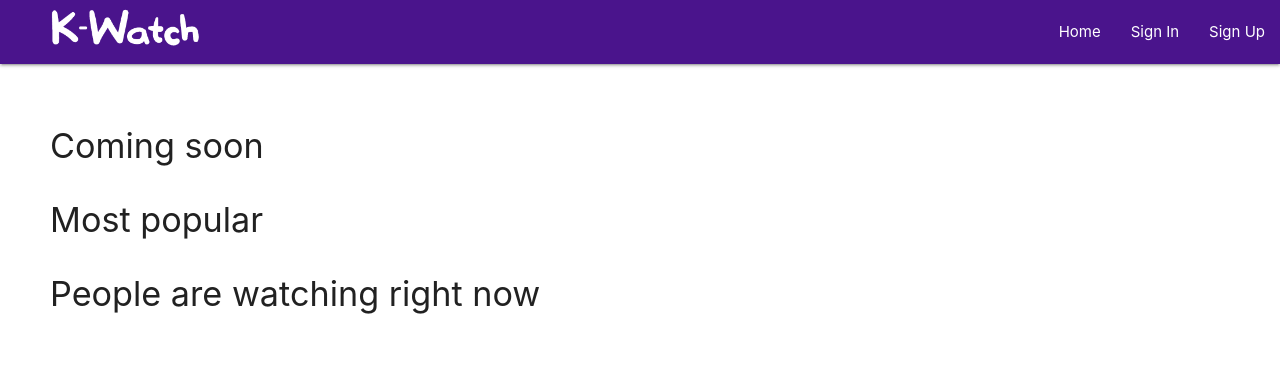
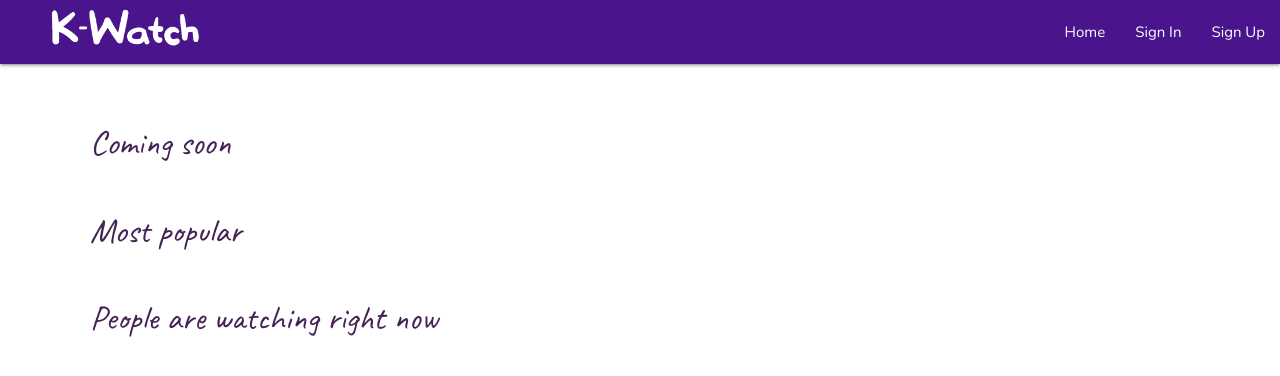
Before and after one commit to nhamidi90/k-watch, a Flask app: page / in a window 1280 px wide. Shown: the top 376 px of the page. Run offline with Flask 3, Linux system fonts and the light colour scheme; data that the repository does not hold is empty; some libraries are stand-ins or nearby versions.

Commit message:
Add fonts. fix layout of index page

```diff
--- a/static/css/style.css
+++ b/static/css/style.css
@@ -1,4 +1,9 @@
+@import url('https://fonts.googleapis.com/css2?family=Caveat:wght@400..700&family=Nunito:ital,wght@0,200..1000;1,200..1000&display=swap');
 /* Global settings  */
+
+body {
+	font-family: nunito;
+}
 
 .center-align {
 	display: flex;
@@ -18,6 +23,7 @@
 h3 {
 	margin-bottom: 40px;
 	text-align: center;
+	font-family: "caveat";
 }
 
 .nodisplay {
@@ -34,10 +40,12 @@ form {
 }
 /* index page  */
 
-h5 {
+h4 {
 	margin-left: 40px;
 	margin-top: 20px;
 	margin-bottom: 30px;
+	font-family: "caveat";
+	color:#462355;
 }
 
 p {
@@ -47,6 +55,7 @@ p {
 
 .img-spacing {
 	width: 205px;
+	min-height: 350px;
 	margin-bottom: 20px;
 }
 
```
